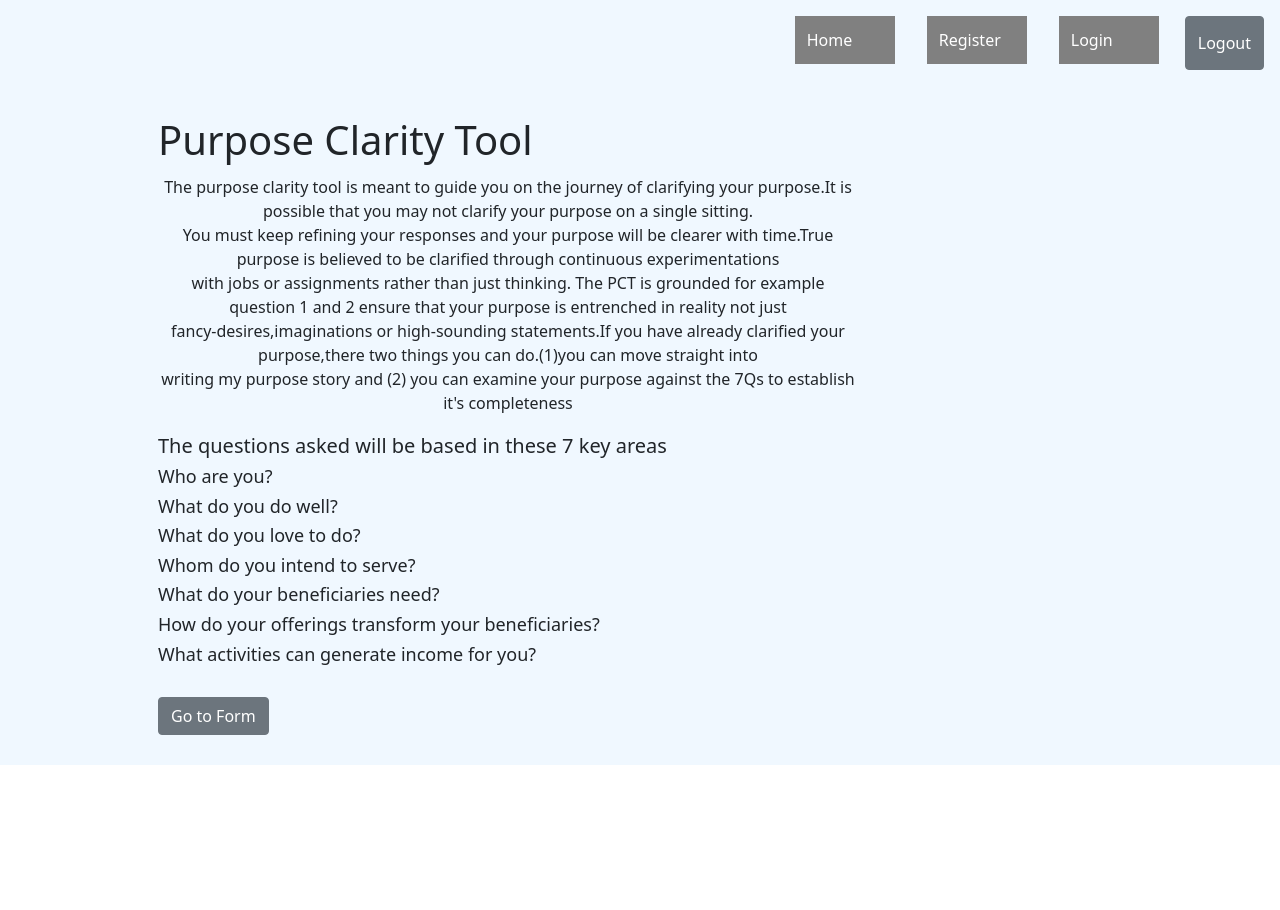
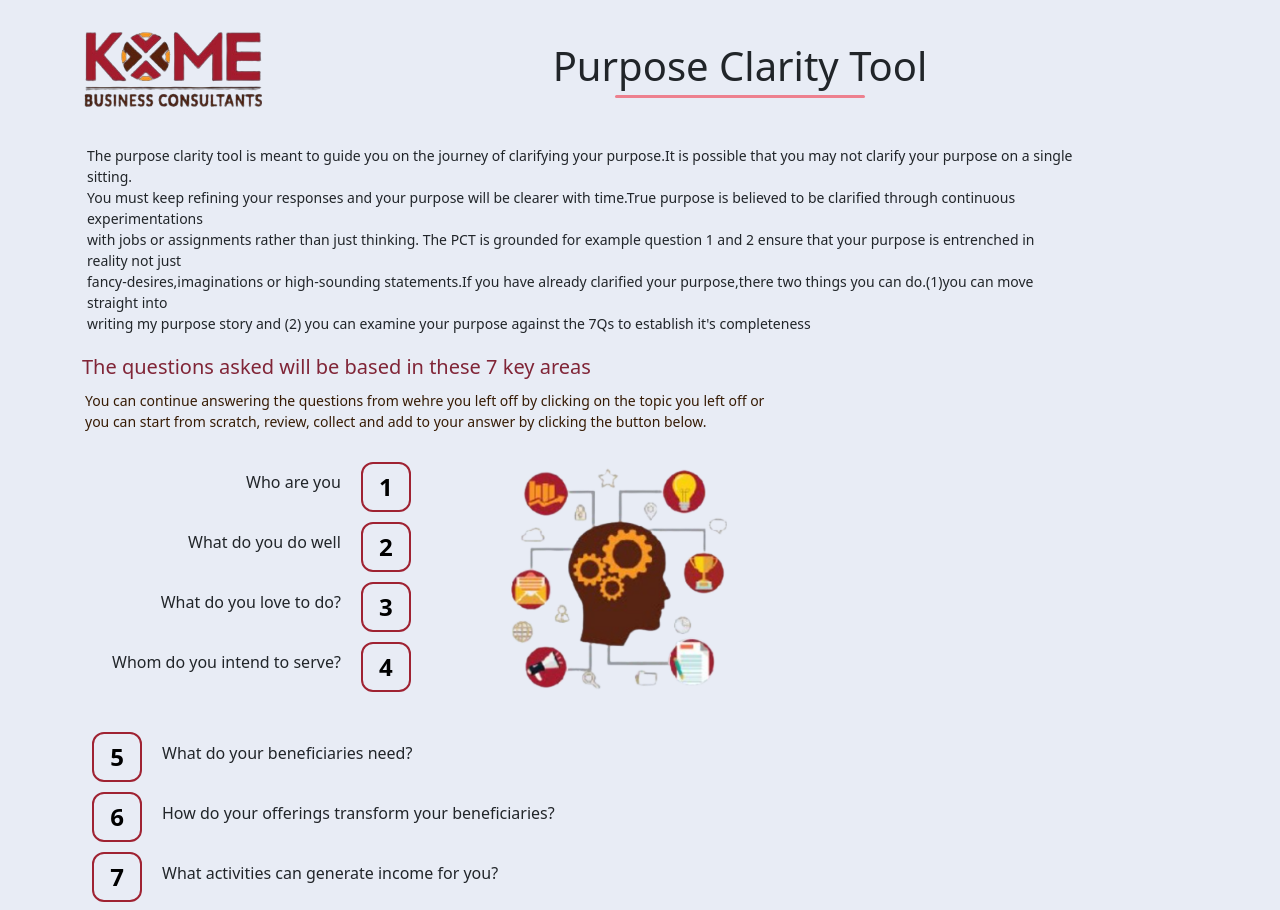
Before and after one commit to wamae-ndiritu/purpose-clarity-tool, a React (Create React App) app in the folder frontend/: page / in a window 1280 px wide. Shown: the top 910 px of the page. Before the commit the page ends 800 px from the top, so only its background shows below. Built offline with nearby package versions, Linux system fonts and the light colour scheme; sample sign-in values are in the browser's storage.

Commit message:
Restyle home component

```diff
--- a/frontend/src/App.js
+++ b/frontend/src/App.js
@@ -25,7 +25,7 @@ function App() {
 
   return (
     <div className='App'>
-      {<NavBar />}
+      {/* {<NavBar />} */}
       <div className='main-cont'>
         <Routes>
           <Route exact path='/register' element={<Register />} />
--- a/frontend/src/components/Home.js
+++ b/frontend/src/components/Home.js
@@ -2,10 +2,18 @@ import React, { Navigate } from "react-router-dom";
 import { Link } from "react-router-dom";
 
 const Home = () => {
-  // if (!isLoggedIn) return <Navigate to="/login" />;
   return (
-    <div className='home-wrapper'>
-      <h1>Purpose Clarity Tool</h1>
+    <div className='container'>
+      <div className='header-row'>
+        <div className='logo-img'>
+          <img src='/kome-logo.png' alt='' />
+        </div>
+        <div className='header-content'>
+          <h1 className='h1'>Purpose Clarity Tool</h1>
+          <div className='title-hr'></div>
+        </div>
+      </div>
+      <div className='hero-info'>
         <p>
           The purpose clarity tool is meant to guide you on the journey of
           clarifying your purpose.It is possible that you may not clarify your
@@ -23,18 +31,64 @@ const Home = () => {
           <br /> writing my purpose story and (2) you can examine your purpose
           against the 7Qs to establish it's completeness
         </p>
-      <h3>The questions asked will be based in these 7 key areas</h3>
-      <h4>Who are you?</h4>
-      <h4>What do you do well?</h4>
-      <h4>What do you love to do?</h4>
-      <h4>Whom do you intend to serve?</h4>
-      <h4>What do your beneficiaries need?</h4>
-      <h4>How do your offerings transform your beneficiaries?</h4>
-      <h4>What activities can generate income for you?</h4>
-
-      <Link to='/form'>
-        <button class='btn btn-secondary mt-4'>Go to Form</button>
-      </Link>
+      </div>
+      <div className='purpose-questions'>
+        <h4 className='h4'>
+          The questions asked will be based in these 7 key areas
+        </h4>
+        <p>
+          You can continue answering the questions from wehre you left off by
+          clicking on the topic you left off or you can start from scratch,
+          review, collect and add to your answer by clicking the button below.
+        </p>
+        <div className='questions-wrapper'>
+          <div className='left'>
+            <div className='quiz-item'>
+              <h6>Who are you</h6>
+              <span>1</span>
+            </div>
+            <div className='quiz-item'>
+              <h6>What do you do well</h6>
+              <span>2</span>
+            </div>
+            <div className='quiz-item'>
+              <h6>What do you love to do?</h6>
+              <span>3</span>
+            </div>
+            <div className='quiz-item'>
+              <h6>Whom do you intend to serve?</h6>
+              <span>4</span>
+            </div>
+          </div>
+          <div className='center'>
+            <img src='/purpose-quiz.png' alt='...' />
+          </div>
+          <div className='right'>
+            <div className='quiz-item'>
+              <h6>What do your beneficiaries need?</h6>
+              <span>5</span>
+            </div>
+            <div className='quiz-item'>
+              <h6>How do your offerings transform your beneficiaries?</h6>
+              <span>6</span>
+            </div>
+            <div className='quiz-item'>
+              <h6>What activities can generate income for you?</h6>
+              <span>7</span>
+            </div>
+            <div className='quiz-item'>
+              <h6>The Purpose Statement</h6>
+              <span>
+                <img src='/purpose-icon.png' alt='...' />
+              </span>
+            </div>
+          </div>
+        </div>
+        <div className='hero-btns'>
+          <button className='btn'>See Previous Answers</button>
+          <button className='btn btn-start'>Start Here</button>
+        </div>
+      </div>
     </div>
   );
 };
--- a/frontend/src/index.css
+++ b/frontend/src/index.css
@@ -1,10 +1,23 @@
 @import url("https://cdn.jsdelivr.net/npm/bootstrap@5.0.2/dist/css/bootstrap.min.css");
+
+
+:root{
+    --bg-color: #E8ECF5;
+    --color-main: #9F2232;
+    --maroon-text: #802537;
+    --color-orange: #EF8F42;
+}
+
+
+
+body{
+    background-color: var(--bg-color);
+}
 
 .App {
     width: 100%;
     display: flex;
     flex-direction: column;
-    background-color: aliceblue;
 }
 
 .nav-cont{
@@ -132,3 +145,179 @@
 .pages-cont .active-span{
     background-color: maroon;
 }
+
+/* Header */
+.header-row{
+    width: 100%;
+    display: flex;
+    flex-wrap: wrap;
+    padding: 30px 0;
+}
+
+.logo-img{
+    flex: calc(200px);
+}
+
+.header-content{
+    flex: calc(100% - 200px);
+    display: flex;
+    flex-direction: column;
+    justify-content: center;
+    align-items: center;
+}
+
+.header-content h1{
+    font-weight: 500;
+    text-transform: capitalize;
+    padding: 0;
+}
+
+.title-hr{
+    background-color: #ed808e;
+    width: 250px;
+    border-radius: 20px;
+    height: 3px;
+    margin: 0 auto;
+    padding: 0;
+    margin-top: -3px;
+}
+
+
+.logo-img img{
+    width: 180px;
+    height: 80px;
+}
+
+.hero-info p{
+    max-width: 1000px;
+    padding: 5px;
+    font-size: 14px;
+}
+
+.purpose-questions h4{
+    color: var(--maroon-text);
+    font-size: 20px;
+    font-weight: 500;
+}
+
+.purpose-questions p{
+    color: #361b04;
+    padding: 3px;
+    max-width: 700px;
+    font-size: 14px;
+}
+
+
+.questions-wrapper{
+    display: flex;
+    flex-wrap: wrap;
+    align-items: center;
+    gap: 20px;
+}
+
+.center{
+    display: flex;
+    justify-content: center;
+}
+
+.center img{
+    width: 80%;
+    margin: 0 auto;
+}
+
+.quiz-item{
+    width: 100%;
+    display: flex;
+    gap: 20px;
+    justify-content: flex-end;
+    align-items: center;
+    margin: 10px;
+}
+
+.quiz-item h6{
+    font-size: 16px;
+    font-weight: 400;
+}
+
+.quiz-item span{
+    width: 50px;
+    height: 50px;
+    border: 2px solid var(--color-main);
+    border-radius: 12px;
+    display: flex;
+    align-items: center;
+    justify-content: center;
+    font-weight: 700;
+    font-size: 24px;
+    color: #000;
+}
+
+.right .quiz-item{
+    flex-direction: row-reverse;
+}
+
+.hero-btns{
+    width: 100%;
+    display: flex;
+    flex-wrap: wrap;
+    justify-content: space-around;
+    margin-top: 20px;
+    margin-bottom: 20px;
+}
+
+.hero-btns button{
+    background-color: #d20722;
+    color: var(--color-orange);
+    text-transform: capitalize;
+    padding: 10px;
+    border: 1px solid gray;
+    font-size: 18px;
+    font-weight: 700;
+    border-radius: unset;
+    width: 300px;
+}
+
+.hero-btns button:hover{
+    color: var(--color-orange);
+}
+
+.hero-btns .btn-start{
+    text-transform: uppercase;
+}
+
+@media (max-width: 599px){
+    .logo-img{
+        flex: 100%;
+    }
+
+    .logo-img img{
+        width: 150px;
+        height: 50px;
+    }
+
+    .header-content{
+        flex: 100%;
+        margin-top: 20px;
+    }
+
+    .header-content h1{
+        font-size: 20px;
+    }
+
+    .title-hr{
+        width: 200px;
+    }
+
+    .questions-wrapper{
+        padding: 0 20px;
+    }
+
+    .left .quiz-item{
+        flex-direction: row-reverse;
+    }
+
+    .hero-btns button{
+        margin: 5px 0;
+    }
+}
+/* Header */
```
Also changed, not shown: frontend/public/purpose-icon.png (added), frontend/public/purpose-quiz.png (added). Lines whose indentation alone changed are shown as unchanged.
